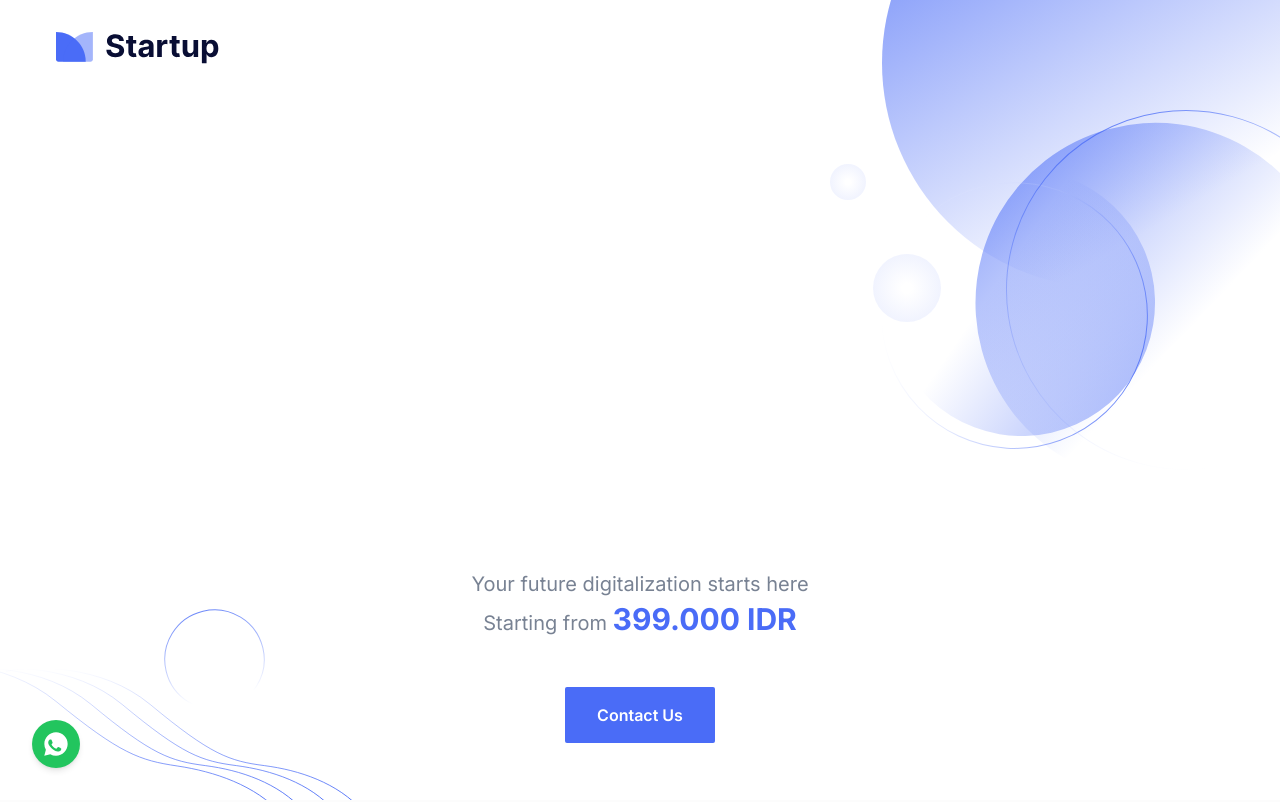
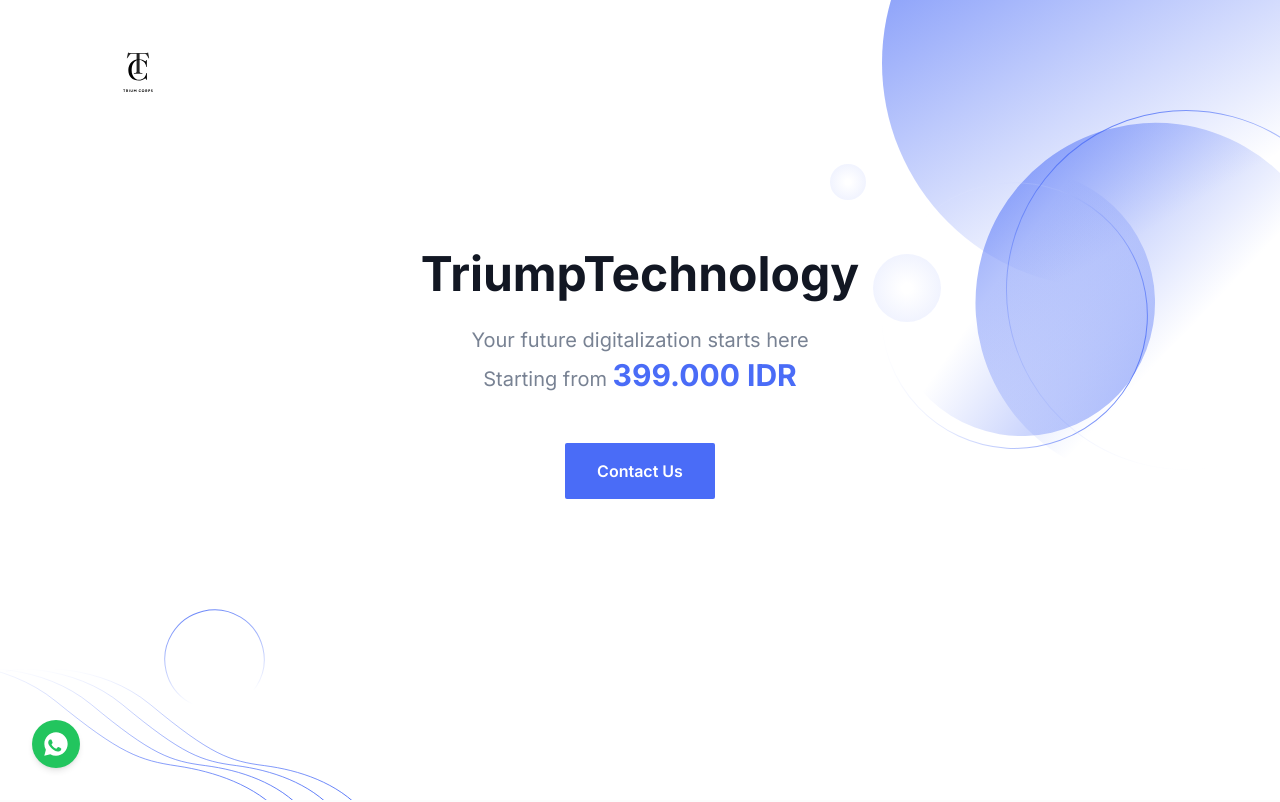
Before and after one commit to LessZxD/CompaProf, a Next.js app: page / in a window 1280 px wide. Shown: the top 802 px of the page. Built offline with nearby package versions, Linux system fonts and the light colour scheme.

Commit message:
Fixed homepage

```diff
--- a/src/components/Header/index.tsx
+++ b/src/components/Header/index.tsx
@@ -57,11 +57,12 @@
                 } `}
               >
                 <Image
-                  src="/images/logo/logo-2.svg"
+                  // src="/images/logo/logo-2.svg"
+                  src="/images/logo/Trium.svg"
                   alt="logo"
-                  width={140}
+                  width={30}
                   height={30}
-                  className="w-full dark:hidden"
+                  className="w-full dark:hidden max-h-20"
                 />
                 {/* <Image
                   src="/images/logo/logo.svg"
--- a/src/components/Hero/index.tsx
+++ b/src/components/Hero/index.tsx
@@ -24,13 +24,16 @@
           <div className="-mx-4 mt-16 flex flex-wrap">
             <div className="h-full w-full px-4">
               <div className="mx-auto max-w-[800px] text-center">
-                <div className="mb-1">
+                {/* <div className="mb-1">
                   <img
                     src="/images/logo/Trium.svg"
                     alt="TriumpTechnology Logo"
-                    className="mx-auto h-auto w-80"
+                    className="mx-auto w-80"
                   />
-                </div>
+                </div> */}
+                <h1 className="mb-5 text-3xl font-bold leading-tight text-black dark:text-white sm:text-4xl sm:leading-tight md:text-5xl md:leading-tight">
+                  TriumpTechnology
+                </h1>
 
                 <p className="mb-12 text-base !leading-relaxed text-body-color dark:text-body-color-dark sm:text-lg md:text-xl">
                   Your future digitalization starts here
```
Also changed, not shown: public/images/logo/Trium.svg.
